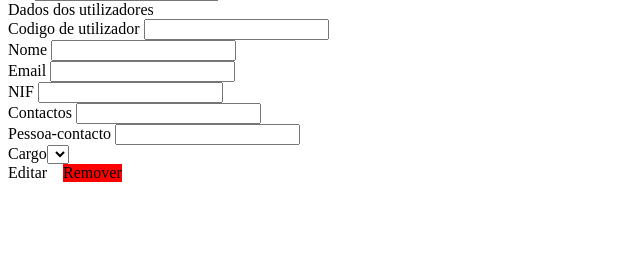
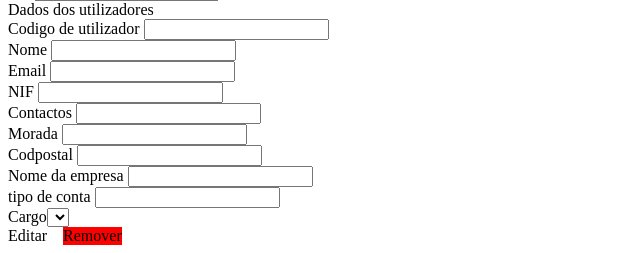
Before and after one commit to crasprodev/pixel-main, a PHP site: page /Websitetrb/php/Adminpage.php in a window 1280 px wide. Shown: the part 979-1232 px from the top of the page, without its empty margins (0-640 px from the left). Before the commit the page ends 1161 px from the top, so only its background shows below. Run offline with PHP 8.4, Linux system fonts and the light colour scheme; lists and menus that the app fills with data are empty.

Commit message:
Update Adminpage.php

```diff
--- a/php/Adminpage.php
+++ b/php/Adminpage.php
@@ -175,8 +175,20 @@
                     <div class="userdata_group"> <label for="">Contactos</label> <input type="text" name="Email"
                             readonly="" style="text-align: center;">
                     </div>
-                    <div class="userdata_group"> <label for="">Pessoa-contacto</label> <input type="text"
+                    <div class="userdata_group"> <label for="">Morada</label> <input type="text" name="Contacto"
+                            readonly="" style="text-align: center;"></div>
+                </div>
+                <div class="flex_userdata_group">
+                    <div class="userdata_group"> <label for=""> Codpostal</label> <input type="text" name="	Codpostal"
+                            readonly="" style="text-align: center;">
+                    </div>
+                    <div class="userdata_group"> <label for="">Nome da empresa</label> <input type="text"
                             name="Contacto" readonly="" style="text-align: center;"></div>
+                </div>
+                <div class="flex_userdata_group">
+                    <div class="userdata_group"> <label for=""> tipo de conta</label> <input type="text"
+                            name="	Codpostal" readonly="" style="text-align: center;">
+                    </div>
                 </div>
                 <div class="flex_userdata_group">
                     <div class="userdata_group"> <label for="">Cargo</label><select name="" id=""></select>
```
